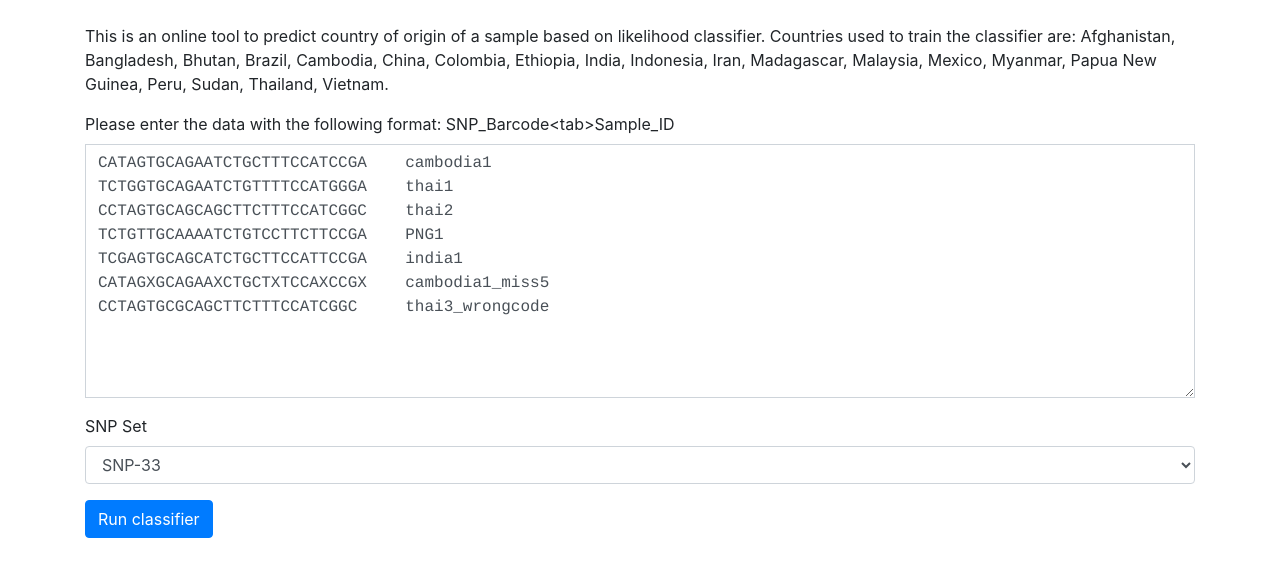
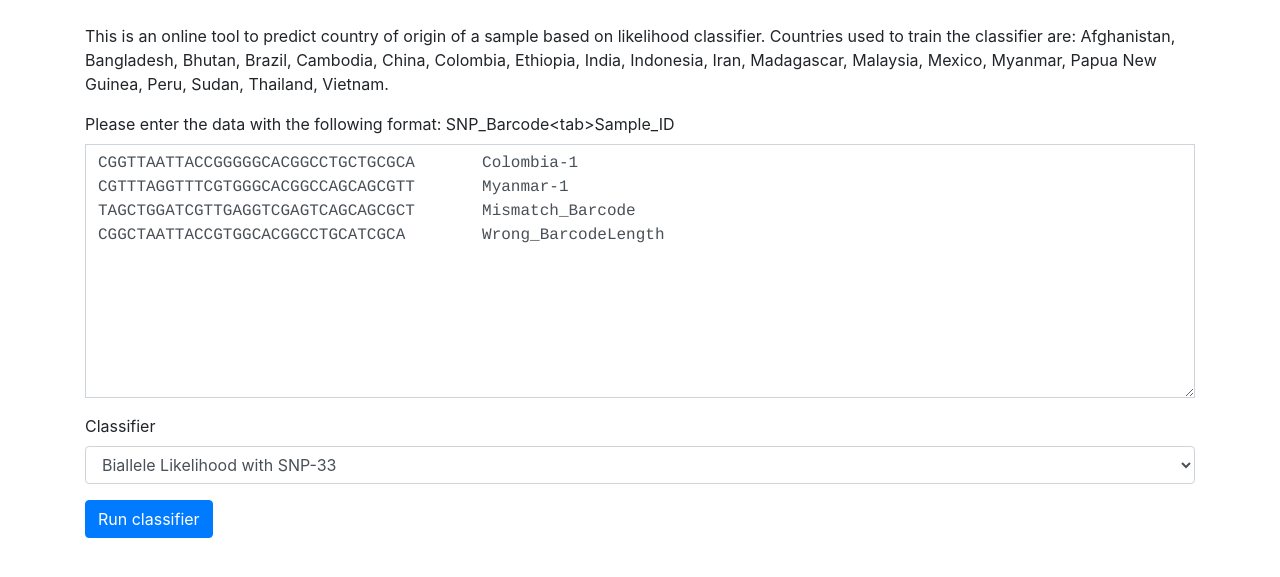
Before and after one commit to trmznt/lkc-bisnp, a Python web app: template lkc_bisnp/web/templates/home.mako in a window 1280 px wide. Shown: the part 56-633 px from the top of the page. Run offline with Mako, Linux system fonts and the light colour scheme; the template is opened without the code that fills it, so the values that code supplies are empty; some libraries are stand-ins or nearby versions.

Commit message:
use restructured code

```diff
--- a/lkc_bisnp/web/__init__.py
+++ b/lkc_bisnp/web/__init__.py
@@ -1,5 +1,5 @@
 from pyramid.config import Configurator
-from lkc_bisnp.lib import classifier
+from lkc_bisnp.web.lib.utils import init_classifiers
 
 def main(global_config, **settings):
     """ This function returns a Pyramid WSGI application.
@@ -11,6 +11,8 @@ def main(global_config, **settings):
 
     # prepares the classifiers
 
-    classifier.init_classifiers( config.registry.settings['vvggeo.profiles'])
+    init_classifiers(config.registry.settings['vvggeo.datadir'])
 
     return config.make_wsgi_app()
+
+# EOF
--- a/lkc_bisnp/web/templates/home.mako
+++ b/lkc_bisnp/web/templates/home.mako
@@ -9,27 +9,21 @@
     <div class="form-group">
         <label for="BarcodeData">Please enter the data with the following format: SNP_Barcode&lt;tab&gt;Sample_ID</label>
         <textarea class="form-control rounded-0" id="BarcodeData" name="BarcodeData" rows="10" style="font-family: 'Cousine', monospace;">
-CATAGTGCAGAATCTGCTTTCCATCCGA	cambodia1
-TCTGGTGCAGAATCTGTTTTCCATGGGA	thai1
-CCTAGTGCAGCAGCTTCTTTCCATCGGC	thai2
-TCTGTTGCAAAATCTGTCCTTCTTCCGA	PNG1
-TCGAGTGCAGCATCTGCTTCCATTCCGA	india1
-CATAGXGCAGAAXCTGCTXTCCAXCCGX	cambodia1_miss5
-CCTAGTGCGCAGCTTCTTTCCATCGGC	thai3_wrongcode
+CGGTTAATTACCGGGGGCACGGCCTGCTGCGCA	Colombia-1
+CGTTTAGGTTTCGTGGGCACGGCCAGCAGCGTT	Myanmar-1
+TAGCTGGATCGTTGAGGTCGAGTCAGCAGCGCT	Mismatch_Barcode
+CGGCTAATTACCGTGGCACGGCCTGCATCGCA	Wrong_BarcodeLength
         </textarea>
     </div>
 
     <div class="form-group">
-        <label for="SNPSet">SNP Set</label>
-        <select class="form-control" id="SNPSet" name="SNPSet">
-            <option value="SNP-33">SNP-33</option>
-            <option value="Broad-37">Broad 37 SNPs</option>
-            <option value="SNP-28+Broad">SNP-28+Broad (65 SNPs)</option>
-            <option value="SNP-51">SNP-51 (HFST)</option>
-            <option value="SNP-50">SNP-50 (DecisionTree)</option>
+        <label for="Classifier">Classifier</label>
+        <select class="form-control" id="Classifier" name="Classifier">
+            <option value="0">Biallele Likelihood with SNP-33</option>
+            <option value="1">Biallele Likelihood with 72 SNPs (31 GEO + 41 VN Antwerp)</option>
+            <option value="2">BernoulliNB with Broad-37 SNPs (hets treated as missing SNPs)</option>
         </select>
     </div>
-
 
     <button type="submit" class="btn btn-primary">Run classifier</button>
 
--- a/lkc_bisnp/web/templates/run.mako
+++ b/lkc_bisnp/web/templates/run.mako
@@ -5,7 +5,7 @@
 <table class='table table-striped table-sm'>
 
 	<thead class='thead-dark'>
-		<tr><th>Sample</th><th>1st Prediction</th><th>2nd Prediction</th><th>3rd Prediction</th></tr>
+		<tr><th>Sample</th><th>1st Prediction</th><th>2nd Prediction</th><th>3rd Prediction</th><th>Note</th></tr>
 	</thead>
 
 	<tbody>
--- a/setup.py
+++ b/setup.py
@@ -10,6 +10,9 @@ with open(os.path.join(here, 'CHANGES.md')) as f:
 
 requires = [
     'numpy',
+    'pandas',
+    'sklearn',
+    'seaborn',
 ]
 
 web_requires = [
@@ -53,5 +56,8 @@ setup(
         'paste.app_factory': [
             'main = lkc_bisnp.web:main',
         ],
+        'console_scripts': [
+            'lkc_bisnp-run = lkc_bisnp.scripts.run:main',
+        ],
     },
 )
```
Also changed, not shown: lkc_bisnp/web/views/run.py (+10 -7 lines).
